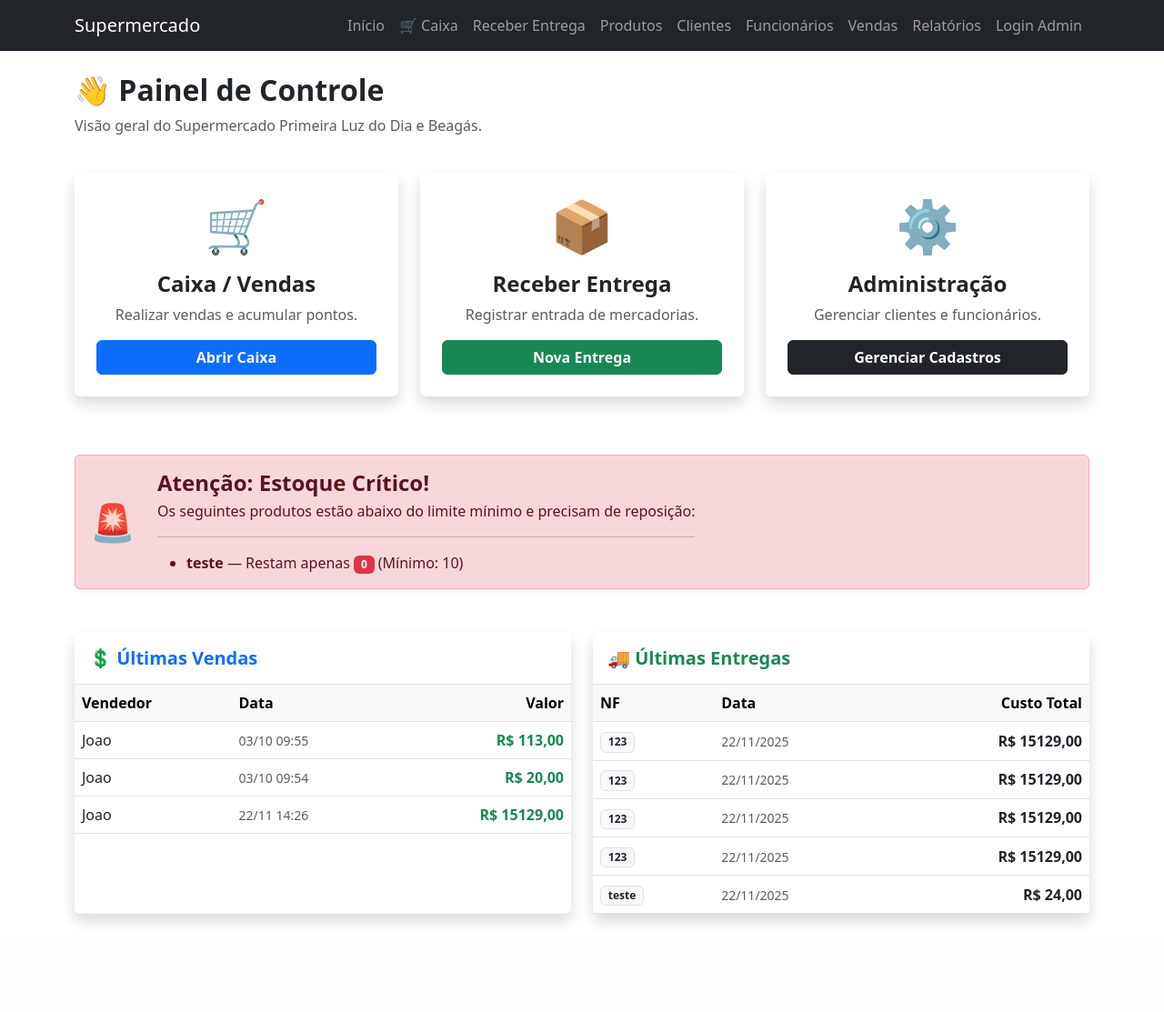
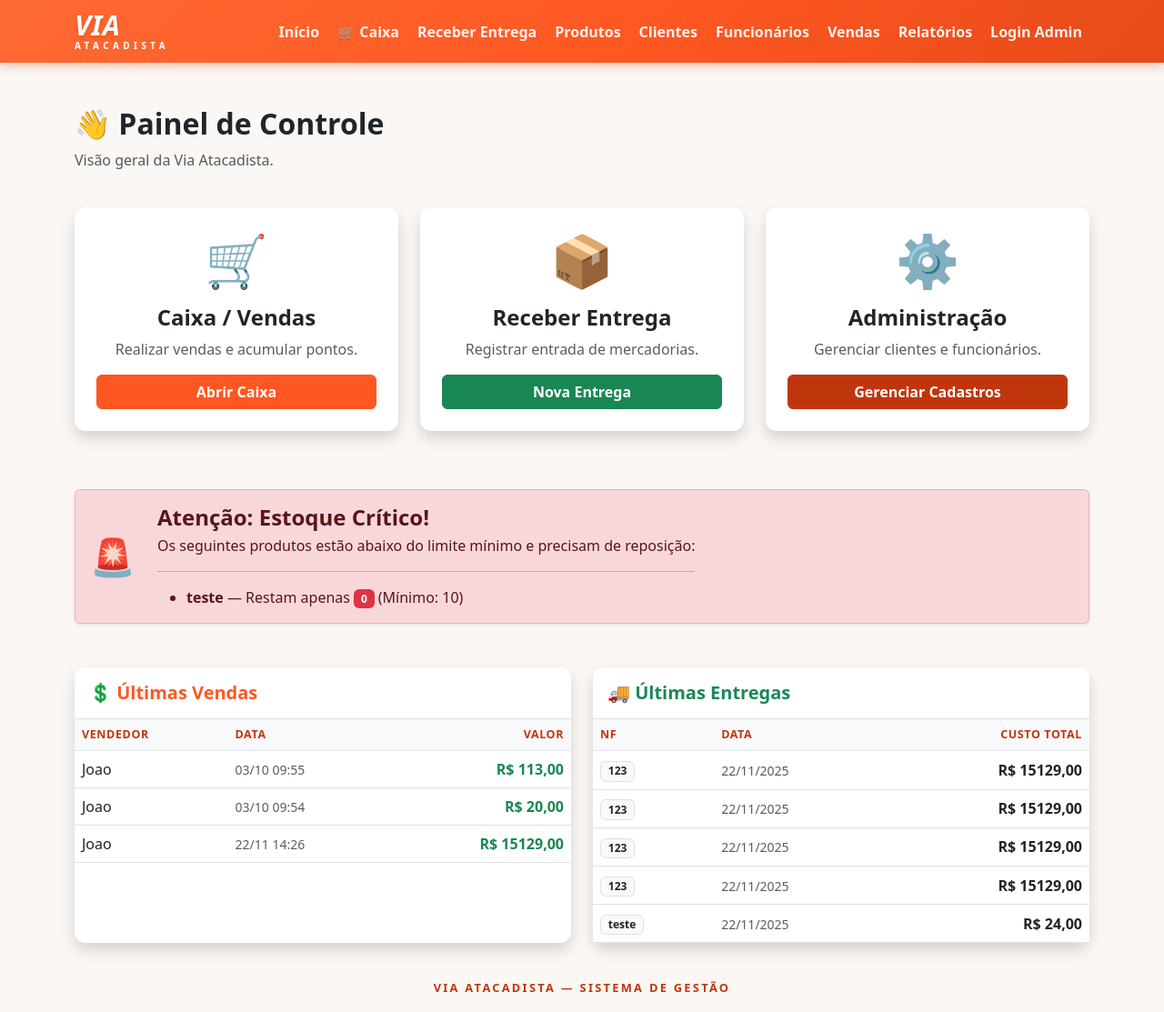
Before and after one commit to sulvivecombr-cpu/sistema_supermercado, a Django app: page / in a window 1280 px wide. Shown: the whole page at 91% size. Before the commit the page ends 1016 px from the top, so only its background shows below. Run offline with Django 5.2, Linux system fonts and the light colour scheme; data comes from the database, SQL or seed files in the repository; both versions use the stored data as it was after the commit.

Commit message:
Atualizar interface para identidade visual VIA Atacadista
Co-authored-by: base44-builder[bot] <245833847+base44-builder[bot]@users.noreply.github.com>

```diff
--- a/gestao/templates/gestao/home.html
+++ b/gestao/templates/gestao/home.html
@@ -4,7 +4,7 @@
 <div class="row mt-4">
     <div class="col-12 mb-4">
         <h2 class="fw-bold text-dark">👋 Painel de Controle</h2>
-        <p class="text-muted">Visão geral do Supermercado Primeira Luz do Dia e Beagás.</p>
+        <p class="text-muted">Visão geral da Via Atacadista.</p>
     </div>
 </div>
 
--- a/gestao/templates/gestao/index.html
+++ b/gestao/templates/gestao/index.html
@@ -2,17 +2,172 @@
 <html lang="pt-br">
   <head>
     <meta charset="UTF-8" />
-    <title>Sistema Supermercado</title>
+    <meta name="viewport" content="width=device-width, initial-scale=1" />
+    <title>VIA Atacadista — Sistema de Gestão</title>
     <link
       href="https://cdn.jsdelivr.net/npm/bootstrap@5.3.0/dist/css/bootstrap.min.css"
       rel="stylesheet"
     />
+    <style>
+      :root {
+        --via: #ff5722;
+        --via-hover: #e64a19;
+        --via-dark: #bf360c;
+        --via-tint: #fff3e0;
+        --bs-primary: #ff5722;
+        --bs-primary-rgb: 255, 87, 34;
+        --bs-link-color: #e64a19;
+        --bs-link-hover-color: #bf360c;
+      }
+
+      body {
+        background-color: #faf7f4;
+        min-height: 100vh;
+        display: flex;
+        flex-direction: column;
+      }
+
+      /* ===== Navbar / Logo ===== */
+      .navbar-via {
+        background: linear-gradient(135deg, #ff6a33 0%, #ff5722 55%, #e64a19 100%);
+        box-shadow: 0 2px 12px rgba(191, 54, 12, 0.35);
+      }
+      .navbar-via .nav-link {
+        color: rgba(255, 255, 255, 0.92);
+        font-weight: 600;
+        border-radius: 0.5rem;
+        padding: 0.35rem 0.75rem;
+        transition: background 0.15s ease;
+      }
+      .navbar-via .nav-link:hover,
+      .navbar-via .nav-link:focus {
+        color: #fff;
+        background: rgba(255, 255, 255, 0.18);
+      }
+      .brand-via {
+        display: block;
+        font-size: 1.9rem;
+        font-weight: 900;
+        font-style: italic;
+        line-height: 1;
+        color: #fff;
+        letter-spacing: 0.02em;
+        text-shadow: 0 2px 4px rgba(191, 54, 12, 0.4);
+      }
+      .brand-atacadista {
+        display: block;
+        font-size: 0.62rem;
+        font-weight: 700;
+        letter-spacing: 0.45em;
+        color: #fff;
+        margin-top: 3px;
+      }
+
+      /* ===== Botões ===== */
+      .btn-primary {
+        --bs-btn-bg: #ff5722;
+        --bs-btn-border-color: #ff5722;
+        --bs-btn-hover-bg: #e64a19;
+        --bs-btn-hover-border-color: #e64a19;
+        --bs-btn-active-bg: #bf360c;
+        --bs-btn-active-border-color: #bf360c;
+        --bs-btn-disabled-bg: #ffab91;
+        --bs-btn-disabled-border-color: #ffab91;
+        --bs-btn-focus-shadow-rgb: 255, 87, 34;
+      }
+      .btn-outline-primary {
+        --bs-btn-color: #e64a19;
+        --bs-btn-border-color: #ff5722;
+        --bs-btn-hover-bg: #ff5722;
+        --bs-btn-hover-border-color: #ff5722;
+        --bs-btn-hover-color: #fff;
+        --bs-btn-active-bg: #e64a19;
+        --bs-btn-active-border-color: #e64a19;
+        --bs-btn-focus-shadow-rgb: 255, 87, 34;
+      }
+      .btn-dark,
+      .bg-dark {
+        --bs-btn-bg: #bf360c;
+        --bs-btn-border-color: #bf360c;
+        --bs-btn-hover-bg: #8f2a09;
+        --bs-btn-hover-border-color: #8f2a09;
+        background-color: #bf360c !important;
+      }
+      .btn-dark {
+        color: #fff;
+      }
+      .bg-info,
+      .btn-info {
+        --bs-btn-bg: #f57c00;
+        --bs-btn-border-color: #f57c00;
+        --bs-btn-hover-bg: #e65100;
+        --bs-btn-hover-border-color: #e65100;
+        background-color: #f57c00 !important;
+        color: #fff;
+      }
+
+      /* ===== Formulários ===== */
+      .form-control:focus,
+      .form-select:focus {
+        border-color: #ff5722;
+        box-shadow: 0 0 0 0.25rem rgba(255, 87, 34, 0.2);
+      }
+      .form-control,
+      .form-select {
+        border-radius: 0.5rem;
+      }
+
+      /* ===== Cards e tabelas ===== */
+      .card {
+        border-radius: 0.75rem;
+      }
+      .card-header {
+        border-top-left-radius: 0.75rem !important;
+        border-top-right-radius: 0.75rem !important;
+      }
+      .table {
+        --bs-table-hover-bg: #fff8f0;
+        --bs-table-hover-color: inherit;
+      }
+      .table-light {
+        background-color: var(--via-tint);
+      }
+      thead.table-light th {
+        color: #bf360c;
+        text-transform: uppercase;
+        font-size: 0.78rem;
+        letter-spacing: 0.05em;
+      }
+
+      .alert-primary {
+        background-color: var(--via-tint);
+        border-color: #ffccbc;
+        color: #bf360c;
+      }
+
+      footer.via-footer {
+        margin-top: auto;
+        padding: 1rem 0;
+        text-align: center;
+        color: #bf360c;
+        font-size: 0.8rem;
+        font-weight: 600;
+        letter-spacing: 0.18em;
+        text-transform: uppercase;
+      }
+    </style>
   </head>
   <body>
-    <nav class="navbar navbar-expand-lg navbar-dark bg-dark mb-4">
+    <nav class="navbar navbar-expand-lg navbar-via mb-4 py-2">
       <div class="container">
-        <a class="navbar-brand" href="{% url 'home' %}">Supermercado</a>
-        <div class="navbar-nav">
+        <a
+          class="navbar-brand d-flex flex-column lh-1 me-4"
+          href="{% url 'home' %}"
+        >
+          <span class="brand-via">VIA</span>
+          <span class="brand-atacadista">ATACADISTA</span>
+        </a>
+        <div class="navbar-nav gap-1">
           <a class="nav-link" href="{% url 'home' %}">Início</a>
           <a class="nav-link" href="{% url 'caixa' %}">🛒 Caixa</a>
           <a class="nav-link" href="{% url 'registrar_entrega' %}"
@@ -34,10 +189,12 @@
       </div>
     </nav>
 
-    <div class="container">
+    <div class="container flex-grow-1">
       {% if messages %} {% for message in messages %}
       <div class="alert alert-{{ message.tags }}">{{ message }}</div>
       {% endfor %} {% endif %} {% block content %} {% endblock %}
     </div>
+
+    <footer class="via-footer">VIA Atacadista — Sistema de Gestão</footer>
   </body>
 </html>
```
Also changed, not shown: db.sqlite3.
